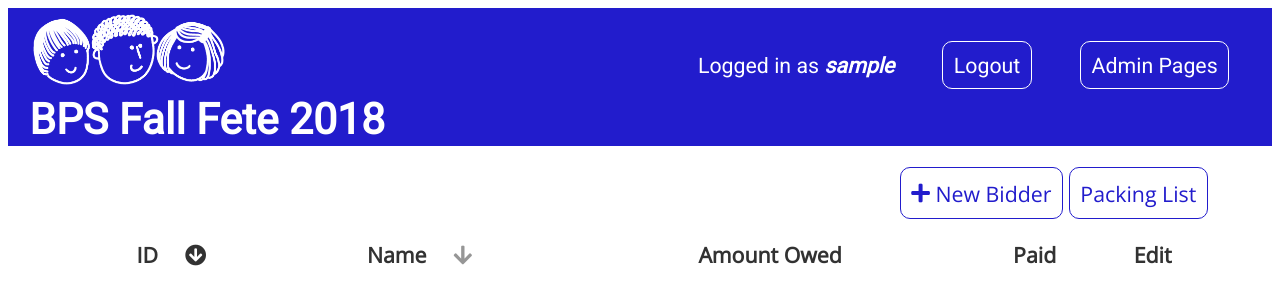
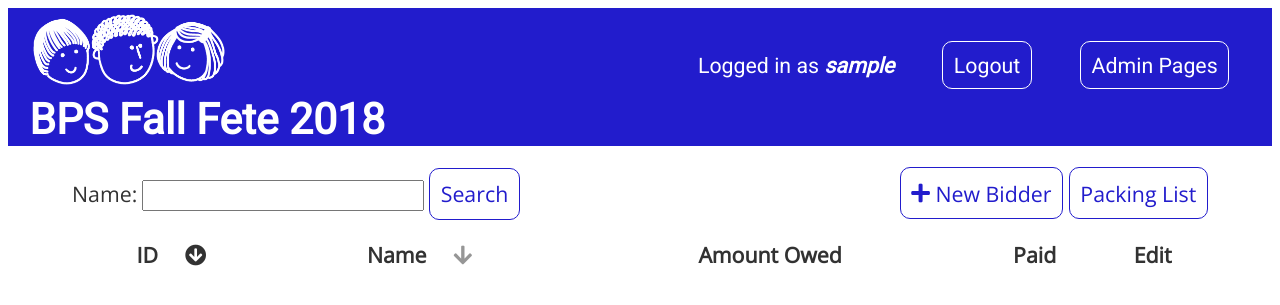
Before and after one commit to mjsorrenti/fallfete, a Django app: page /bidding/ in a window 1280 px wide. Shown: the top 305 px of the page. Run offline with Django 3.2, Linux system fonts and the light colour scheme; the visitor is signed in with stand-in values (Sample User, id 1); data that the repository does not hold is empty; some libraries are stand-ins or nearby versions.

Commit message:
add search form to summary; tweaks to email flow

```diff
--- a/bidding/forms.py
+++ b/bidding/forms.py
@@ -6,3 +6,10 @@ class EmailInvoiceForm(forms.Form):
     def clean_email(self):
         data = self.cleaned_data['email']
         return data
+
+class BidderSearchForm(forms.Form):
+    name = forms.CharField()
+
+    def clean_name(self):
+        data = self.cleaned_data['name']
+        return data
--- a/bidding/signals/handlers.py
+++ b/bidding/signals/handlers.py
@@ -29,7 +29,7 @@ def update_payment_status(sender, **kwargs):
 
         if bidder.payment_complete == True:
             #may be a duplicate payment
-            payment_dupe_warning(bidder.last_name, str(sender.txn_id))
+            payment_dupe_warning(bidder.first_name + ' ' + bidder.last_name, str(sender.txn_id))
             return
 
         bidder.payment_complete = True
--- a/bidding/static/styles/styles.css
+++ b/bidding/static/styles/styles.css
@@ -140,6 +140,19 @@ table td {
 
 table th i {
     margin-left: 1rem;
+}
+
+#summary form {
+    float: left;
+}
+
+#summary form label {
+    margin-right: 0.2rem;
+}
+
+#summary form.search_active #id_name {
+    border: solid 2px green;
+    background-color: rgba(0,220,0,0.1);
 }
 
 #summary ul {
--- a/bidding/templates/summary.html
+++ b/bidding/templates/summary.html
@@ -4,6 +4,15 @@
 
 {% block content %}
 <main id="summary">
+
+    <form action="" method="post" {% if search_active %}class="search_active"{% endif %}>
+        {% csrf_token %}
+        {{ search_form.as_table }}
+        <input type="submit" value="Search">
+        {% if search_active %}
+        <a href="{% url 'summary' %}" class="button">Show All</a>
+        {% endif %}
+    </form>
 
 <ul>
     <li><a href="{% url 'bidder-create' %}" class="button"><i class="fas fa-plus"></i> New Bidder</a></li>
@@ -46,7 +55,7 @@
     {% endfor %}
 </tbody>
 </table>
-    {% if total %}
+    {% if total and search_active == False %}
     <p>Total Auction Revenue: ${{ total }}</p>
     {% endif %}
 </main>
--- a/bidding/views.py
+++ b/bidding/views.py
@@ -7,9 +7,10 @@ from django.urls import reverse_lazy
 from django.views.generic.edit import CreateView, UpdateView
 from django.contrib.auth.decorators import login_required
 from django.contrib.auth.mixins import LoginRequiredMixin
+from django.db.models import Q
 #from django.views import generic
 from bidding.models import Bidder, Item
-from bidding.forms import EmailInvoiceForm
+from bidding.forms import EmailInvoiceForm, BidderSearchForm
 from bidding.emails import *
 
 # Create your views here.
@@ -18,24 +19,28 @@ from bidding.emails import *
 def summary(request, sort):
     """View function for the invoicing summary page"""
     total_amt = 0
+    for bidder in Bidder.objects.all():
+        total_amt += bidder.amount_owed()
+    search_active = False
 
-    if sort == 'by-name':
-        bidders = Bidder.objects.all().order_by('last_name')
+    if request.method == 'POST':
+        search_form = BidderSearchForm(request.POST)
+        if search_form.is_valid():
+            bidders = Bidder.objects.filter(Q(first_name__icontains=search_form.cleaned_data['name']) | Q(last_name__icontains=search_form.cleaned_data['name']))
+        search_active = True
+
     else:
-        bidders = Bidder.objects.all()
+        search_form = BidderSearchForm()
 
-    for bidder in bidders:
-        total_amt += bidder.amount_owed()
+        if sort == 'by-name':
+            bidders = Bidder.objects.all().order_by('last_name')
+        else:
+            bidders = Bidder.objects.all()
 
-    return render(request, 'summary.html', context={'bidders':bidders, 'sort':sort, 'total':total_amt})
 
-#@login_required
-#def summary_byname(request):
-#    """View function for the invoicing summary page"""
-#
-#    bidders = Bidder.objects.all().order_by('last_name')
-#
-#    return render(request, 'summary_byname.html', context={'bidders':bidders,})
+
+    return render(request, 'summary.html', context={'bidders':bidders, 'sort':sort, 'total':total_amt, 'search_form':search_form, 'search_active':search_active})
+
 
 @login_required
 def bidder_detail(request, pk):
```
Also changed, not shown: bidding/templates/header.html (deleted, +0 -14 lines), bidding/templates/summary_byname.html (deleted, +0 -37 lines).
